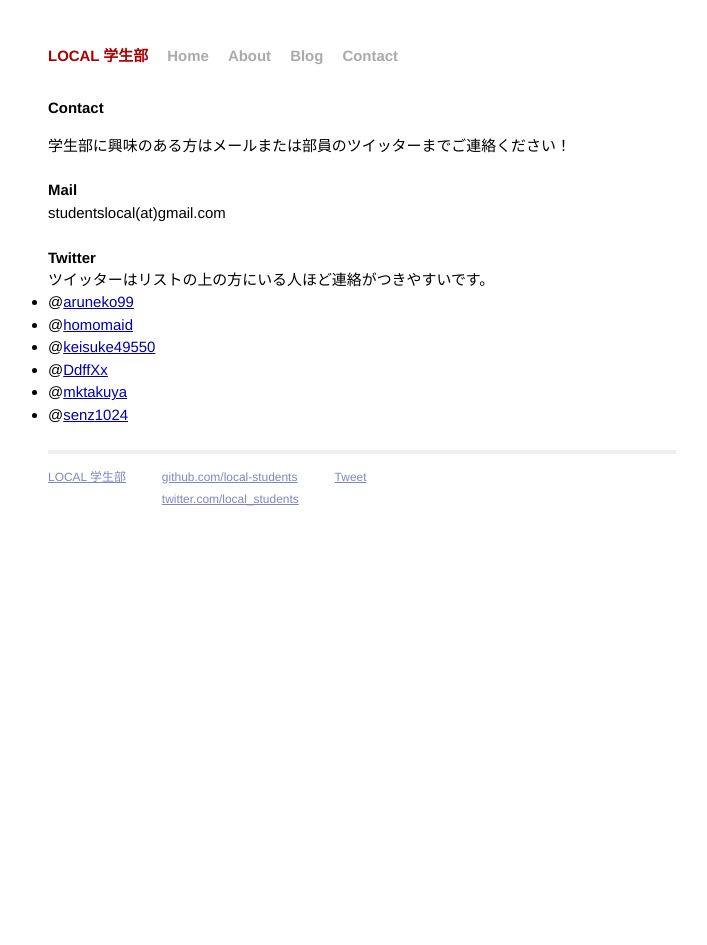
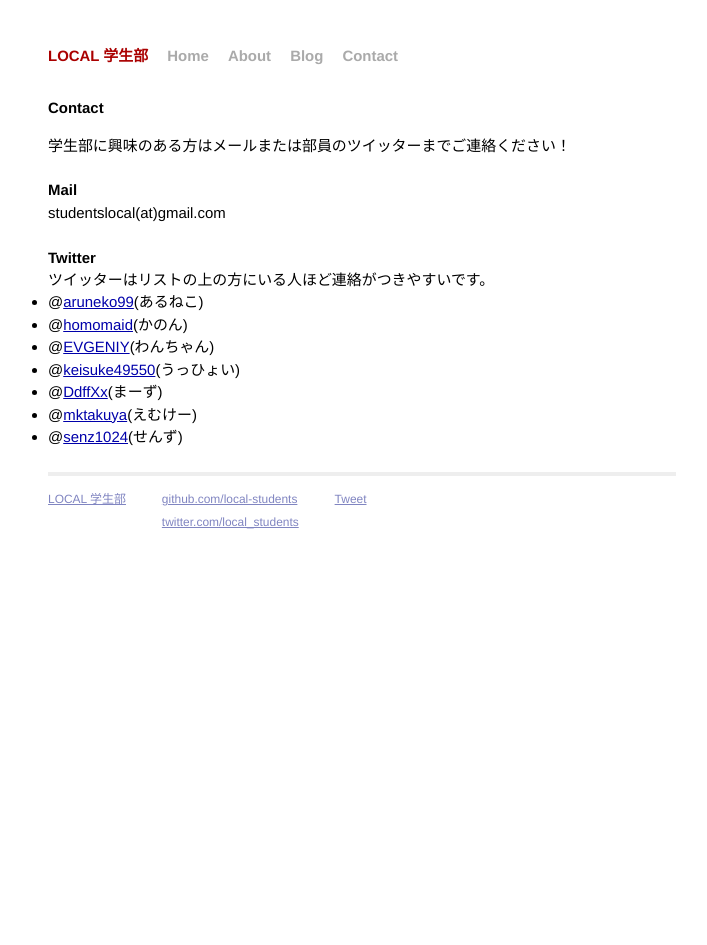
Before and after one commit to local-students/local-students.github.io, a Jekyll site: the page built from contact.html, in a window 1280 px wide. Shown: the whole page, without its empty margins (278-985 px from the left). Built offline with Jekyll 4.4.1, drawn with Linux system fonts in a browser that asks for light colours; Markdown is read by kramdown in place of the engine named in the settings; comment, search, counter and statistics services are not loaded.

Commit message:
わんちゃんを追加

```diff
--- a/contact.html
+++ b/contact.html
@@ -15,12 +15,13 @@ title: Contact - LOCAL-students
   <h2>Twitter</h2>
   ツイッターはリストの上の方にいる人ほど連絡がつきやすいです。
   <ul>
-    <li>@<a href='https://twitter.com/aruneko99'>aruneko99</a></li>
-    <li>@<a href='https://twitter.com/homomaid'>homomaid</a></li>
-    <li>@<a href='https://twitter.com/keisuke495500'>keisuke49550</a></li>
-    <li>@<a href='https://twitter.com/DdffXx'>DdffXx</a></li>
-    <li>@<a href='https://twitter.com/mktakuya'>mktakuya</a></li>
-    <li>@<a href='https://twitter.com/senz1024'>senz1024</a></li>
+    <li>@<a href='https://twitter.com/aruneko99'>aruneko99</a>(あるねこ)</li>
+    <li>@<a href='https://twitter.com/homomaid'>homomaid</a>(かのん)</li>
+    <li>@<a href='https://twitter.com/kinkedoudid'>EVGENIY</a>(わんちゃん)</li>
+    <li>@<a href='https://twitter.com/keisuke495500'>keisuke49550</a>(うっひょい)</li>
+    <li>@<a href='https://twitter.com/DdffXx'>DdffXx</a>(まーず)</li>
+    <li>@<a href='https://twitter.com/mktakuya'>mktakuya</a>(えむけー)</li>
+    <li>@<a href='https://twitter.com/senz1024'>senz1024</a>(せんず)</li>
   </ul>
 
 </div>
```
